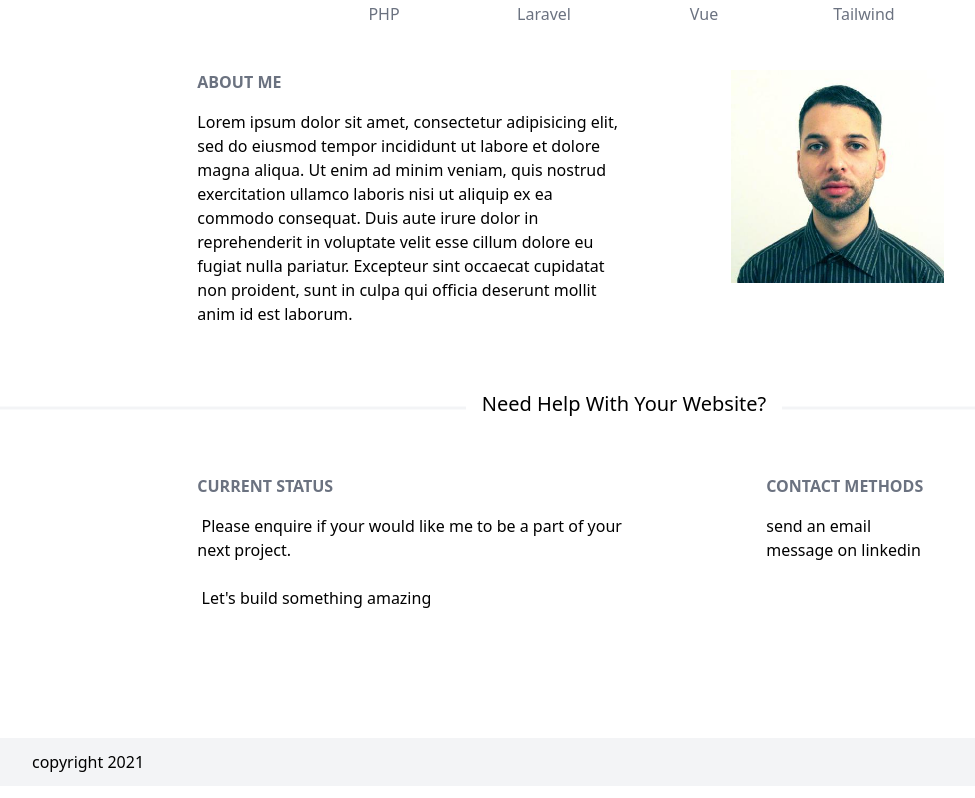
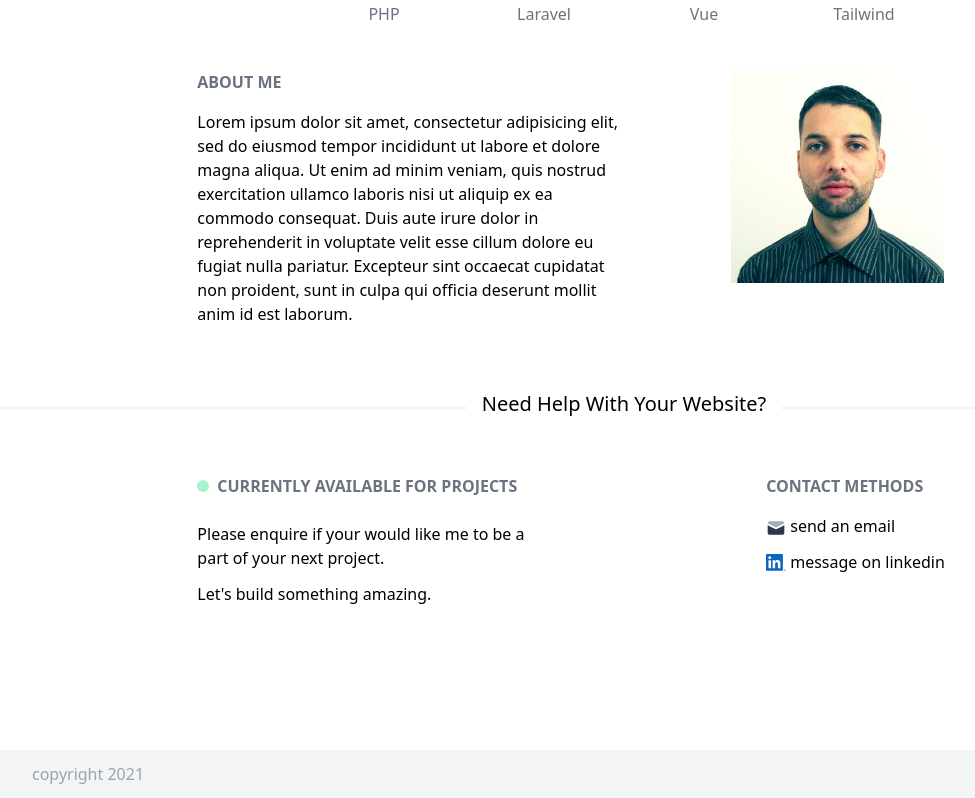
Before and after one commit to luke-joseph/portfolio-2021, a Vue app: page / in a window 1280 px wide. Shown: the part 410-1208 px from the top of the page, without its empty margins (16-991 px from the left). Built offline with nearby package versions, Linux system fonts and the light colour scheme.

Commit message:
add contact me section with the switch for availability

```diff
--- a/src/components/FooterComponent.vue
+++ b/src/components/FooterComponent.vue
@@ -3,7 +3,7 @@
 
     <div class="container mx-auto flex h-full">
 
-      <p class="my-auto pl-12">copyright {{ year }}</p>
+      <p class="my-auto pl-12 text-gray-400">copyright {{ year }}</p>
 
     </div>
 
--- a/src/components/index/ContactMe.vue
+++ b/src/components/index/ContactMe.vue
@@ -11,19 +11,69 @@
 
       <div class="w-1/2">
 
-        <h3 class="font-semibold text-gray-500 mb-4">CURRENT STATUS</h3>
+        <div class="flex mb-4">
 
-        <p v-if="available" class="whitespace-pre-wrap">
+          <div class="" v-if="fullyAvailable">
 
-          {{ availableMessage }}
+            <h3 class="flex items-center mb-6 font-semibold text-gray-500">
 
-        </p>
+              <span class="h-3 w-3 bg-green-200 rounded-full mr-2"></span>
 
-        <p v-else class="whitespace-pre-wrap">
+              CURRENTLY AVAILABLE FOR PROJECTS
 
-          {{ notAvailableMessage }}
+            </h3>
 
-        </p>
+            <p class="w-5/6 mb-3">
+
+              Please enquire if your would like me to be a part of your next project.
+
+            </p>
+
+            <p class="">
+
+              Let's build something amazing.
+
+            </p>
+
+          </div>
+
+          <div class="" v-if="partlyAvailable">
+
+            <h3 class="flex items-center mb-6 font-semibold text-yellow-600">
+
+              <span class="h-3 w-3 bg-yellow-500 rounded-full mr-2"></span>
+
+              CURRENTLY PARTIALLY AVAILABLE
+
+            </h3>
+
+            <p class="w-5/6 mb-3">
+
+              I'm currently available for small scale projects at the moment. Feel free to message me with your project details and I'll do my best to accomodate you.
+
+            </p>
+
+          </div>
+
+          <div class="" v-if="notAvailable">
+
+            <h3 class="flex items-center mb-6 font-semibold text-red-400">
+
+              <span class="h-3 w-3 bg-red-500 rounded-full mr-2"></span>
+
+              NOT CURRENTLY AVAILABLE
+
+            </h3>
+
+            <p class="w-5/6 mb-3">
+
+              I'm not currently available for any projects at the moment. If you have a very short term limited project feel free to message me and I'll do my best to accomodate you.
+
+            </p>
+
+          </div>
+
+        </div>
 
       </div>
 
@@ -31,9 +81,30 @@
 
         <h3 class="font-semibold text-gray-500 mb-4">CONTACT METHODS</h3>
 
-        <p>send an email</p>
+        <div class="flex items-center mb-3">
 
-        <p>message on linkedin</p>
+          <a href="https://www.linkedin.com/in/luke-joseph-b20413b2/" class="w-5 h-5 mt-1">
+            <svg xmlns="http://www.w3.org/2000/svg" viewBox="0 0 24 24" class="icon-mail">
+              <path class="fill-primary" d="M22 8.62V18a2 2 0 0 1-2 2H4a2 2 0 0 1-2-2V8.62l9.55 4.77a1 1 0 0 0 .9 0L22 8.62z"/>
+              <path class="fill-secondary" d="M12 11.38l-10-5V6c0-1.1.9-2 2-2h16a2 2 0 0 1 2 2v.38l-10 5z"/>
+            </svg>
+          </a>
+
+          <a href="mailto:illuzual@gmail.com" class="ml-1 hover:underline">send an email</a>
+
+        </div>
+
+        <div class="flex items-center">
+
+          <a href="https://www.linkedin.com/in/luke-joseph-b20413b2/" class="w-5 h-5 mt-1">
+            <img src="@/assets/linkedin.svg" alt="linkedin" >
+          </a>
+
+          <a target="_blank" href="https://www.linkedin.com/in/luke-joseph-b20413b2/" class="ml-1 hover:underline">
+            message on linkedin
+          </a>
+
+        </div>
 
       </div>
 
@@ -47,10 +118,19 @@ export default {
   name: 'ContactMe',
   data(){
     return{
-      available: true,
-      availableMessage: "Please enquire if your would like me to be a part of your next project.\n\n Let's build something amazing",
-      notAvailableMessage: "I'm not currently available for large projects at the moment \n If you have a smaller scale project feel free to message me and I'll do my best to accomodate you."
+      available: 1,
     }
+  },
+  computed:{
+    fullyAvailable: function(){
+      return this.available === 1;
+    },
+    partlyAvailable: function(){
+      return this.available === 2;
+    },
+    notAvailable: function(){
+      return this.available === 3;
+    },
   }
 }
 </script>
--- a/tailwind.config.js
+++ b/tailwind.config.js
@@ -2,6 +2,10 @@ module.exports = {
   purge: ['./index.html', './src/**/*.{vue,js,ts,jsx,tsx}'],
   darkMode: false, // or 'media' or 'class'
   theme: {
+    fill: {
+       'primary': '#2d3748',
+       'secondary': '#a0aec0'
+     },
     extend: {},
   },
   variants: {
```
Also changed, not shown: src/assets/linkedin.svg (added).
